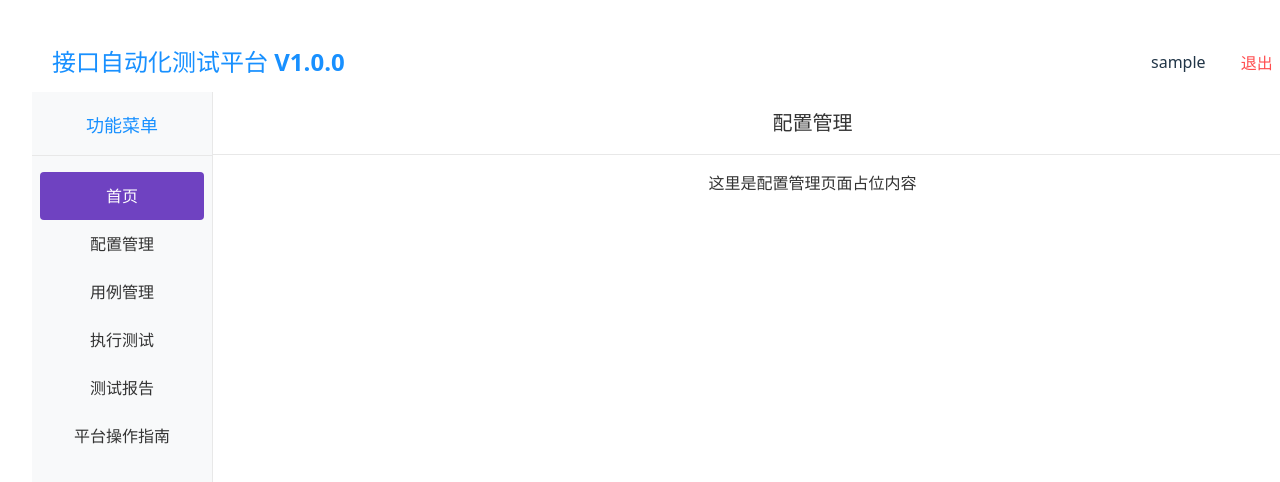
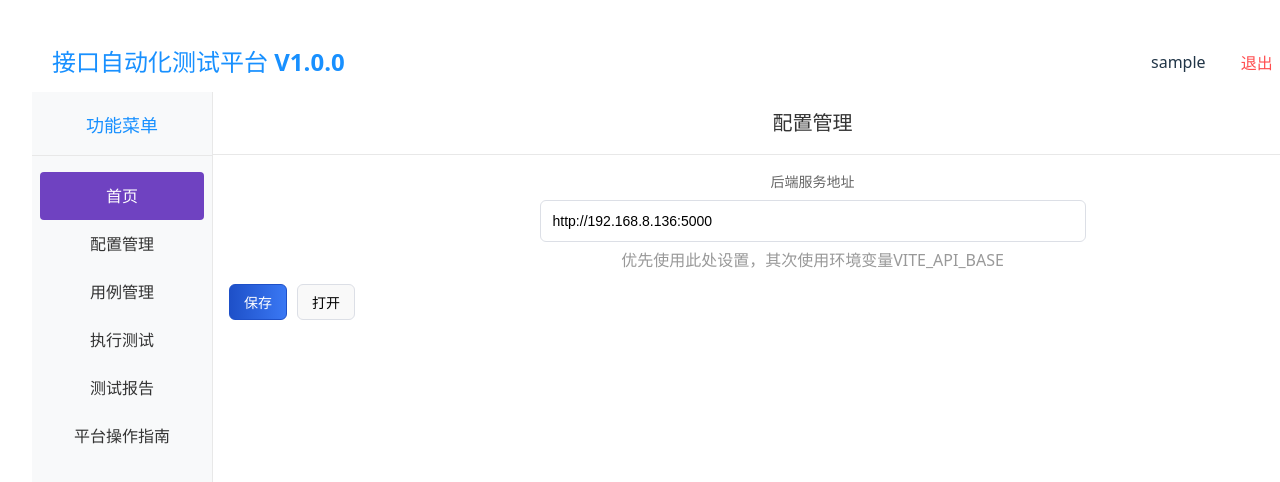
Before and after one commit to know273/iatp, a Vue app: page /main/config in a window 1280 px wide. Shown: the top 482 px of the page. Built offline with nearby package versions, Linux system fonts and the light colour scheme; sample sign-in values are in the browser's storage.

Commit message:
cases1.0

```diff
--- a/src/components/case.vue
+++ b/src/components/case.vue
@@ -1,5 +1,5 @@
 <script setup>
-import { ref, computed } from 'vue'
+import { ref, computed, onMounted } from 'vue'
 
 const apiUrl = ref('')
 const apiFile = ref(null)
@@ -7,11 +7,19 @@ const outputName = ref('autointerface_test_cases')
 const genOpen = ref(true)
 const generating = ref(false)
 const genError = ref('')
-const apiBase = localStorage.getItem('apiBase') || 'http://192.168.8.136:5000'
+const apiBase = computed(() => import.meta.env.VITE_API_BASE || localStorage.getItem('apiBase') || 'http://127.0.0.1:5000')
 
 const onPickFile = (e) => {
   const f = e.target.files && e.target.files[0]
   apiFile.value = f || null
+}
+const toAbsUrl = (base, rel) => {
+  const p = String(rel || '').replace(/^\\+|^\/+/, '').replace(/\\/g, '/')
+  return base.replace(/\/$/, '') + '/' + p
+}
+const baseName = (p) => {
+  const segs = String(p).split(/[\\\/]/)
+  return segs[segs.length - 1] || p
 }
 const genFromApiDoc = async () => {
   genError.value = ''
@@ -25,14 +33,16 @@ const genFromApiDoc = async () => {
     fd.append('output_name', outputName.value || 'autointerface_test_cases')
     if (apiFile.value) fd.append('file', apiFile.value)
     if (apiUrl.value) fd.append('doc_url', apiUrl.value)
-    const res = await fetch(`${apiBase}/api/cases/generate-from-doc`, {
+    const res = await fetch(`${apiBase.value}/api/cases/generate-from-doc`, {
       method: 'POST',
       body: fd
     })
     if (!res.ok) throw new Error('生成失败')
     const data = await res.json()
+    const path = data.file_path || data.file_name || ''
     const item = {
-      name: data.file_path || data.file_name || outputName.value + '.csv',
+      name: baseName(path || outputName.value + '.csv'),
+      url: path ? toAbsUrl(apiBase.value, path) : '',
       type: 'CSV',
       size: data.size || '未知',
       time: data.time || new Date().toISOString().replace('T',' ').slice(0,19)
@@ -48,11 +58,26 @@ const toggleGen = () => {
   genOpen.value = !genOpen.value
 }
 
-const uploadedFiles = ref([
-  { name: 'uploads\\user_33\\news-csv.csv', type: 'CSV', size: '0.02 KB', time: '2026-02-19 09:46:34' }
-])
+const uploadedFiles = ref([])
+const loadFiles = async () => {
+  try {
+    const res = await fetch(`${apiBase.value}/api/cases/files`)
+    if (!res.ok) return
+    const data = await res.json()
+    const files = Array.isArray(data.files) ? data.files : []
+    uploadedFiles.value = files.map(x => ({
+      name: x.file_name || '',
+      type: 'CSV',
+      size: x.size || '',
+      time: x.time || '',
+      url: toAbsUrl(apiBase.value, x.file_path || '')
+    }))
+  } catch (_) {
+  }
+}
+onMounted(loadFiles)
 const downloadFile = (f) => {
-  alert('下载: ' + f.name)
+  if (f && f.url) window.open(f.url, '_blank')
 }
 const deleteFile = (f) => {
   uploadedFiles.value = uploadedFiles.value.filter(x => x !== f)
--- a/src/components/config.vue
+++ b/src/components/config.vue
@@ -1,12 +1,47 @@
 <script setup>
+import { ref } from 'vue'
+
+const apiBase = ref(import.meta.env.VITE_API_BASE || localStorage.getItem('apiBase') || 'http://127.0.0.1:5000')
+const saving = ref(false)
+const saved = ref(false)
+const error = ref('')
+
+const save = async () => {
+  error.value = ''
+  saved.value = false
+  saving.value = true
+  try {
+    localStorage.setItem('apiBase', apiBase.value || '')
+    saved.value = true
+  } finally {
+    saving.value = false
+  }
+}
+const openBase = () => {
+  const url = apiBase.value || ''
+  if (!url) return
+  window.open(url, '_blank')
+}
 </script>
 
 <template>
   <div class="page-full">
     <div class="page-full-title">配置管理</div>
-    <div class="page-full-body">这里是配置管理页面占位内容</div>
+    <div class="page-full-body">
+      <div class="form-item">
+        <label class="label">后端服务地址</label>
+        <input class="input" v-model="apiBase" placeholder="例如: http://127.0.0.1:5000" />
+        <div class="tips">优先使用此处设置，其次使用环境变量VITE_API_BASE</div>
+      </div>
+      <div class="btns">
+        <button class="btn primary" :disabled="saving" @click="save">{{ saving ? '保存中' : '保存' }}</button>
+        <button class="btn" @click="openBase">打开</button>
+      </div>
+      <div class="ok" v-if="saved">已保存</div>
+      <div class="err" v-if="error">{{ error }}</div>
+    </div>
   </div>
-</template>
+  </template>
 
 <style scoped>
 .page-full {
@@ -28,4 +63,53 @@
   padding: 16px;
   color: #333;
 }
+.form-item {
+  margin-bottom: 12px;
+}
+.label {
+  display: block;
+  color: #666;
+  font-size: 14px;
+  margin-bottom: 8px;
+}
+.input {
+  width: 520px;
+  max-width: 100%;
+  height: 40px;
+  padding: 0 12px;
+  border: 1px solid #dcdfe6;
+  border-radius: 6px;
+  font-size: 14px;
+  outline: none;
+}
+.btns {
+  display: flex;
+  gap: 10px;
+}
+.btn {
+  height: 36px;
+  padding: 0 14px;
+  border: 1px solid #dcdfe6;
+  border-radius: 6px;
+  background: #f9f9f9;
+  cursor: pointer;
+  font-size: 14px;
+}
+.btn.primary {
+  color: #fff;
+  background: linear-gradient(90deg, #1e50c8 0%, #3a78f4 100%);
+  border-color: #1e50c8;
+}
+.tips {
+  color: #999;
+  margin-top: 6px;
+}
+.ok {
+  color: #2DB36A;
+  margin-top: 10px;
+}
+.err {
+  color: #ff4d4f;
+  margin-top: 10px;
+}
 </style>
--- a/src/router/index.js
+++ b/src/router/index.js
@@ -1,7 +1,7 @@
 // 1. 导入路由核心API
 import { createRouter, createWebHistory } from 'vue-router'
 // 2. 导入需要映射的页面组件
-import Home from '../components/Home.vue'
+import Home from '../components/home.vue'
 import Login from '../components/login.vue'
 import Main from '../components/main.vue'
 import Config from '../components/config.vue'
```
Also changed, not shown: 1 other file (tests, documents, lock files or other folders).
